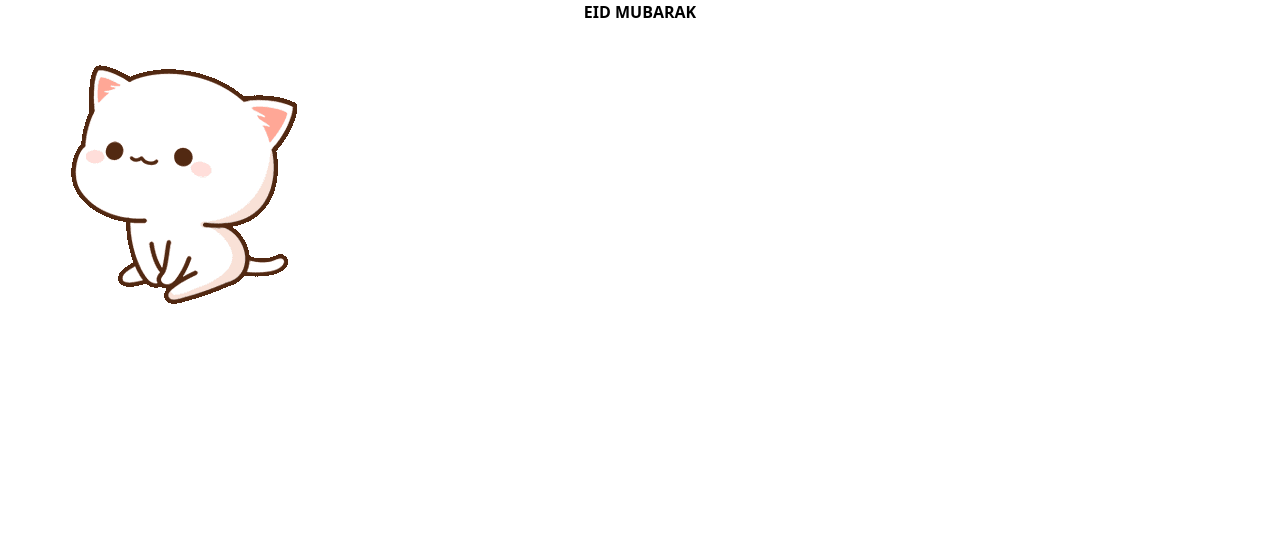
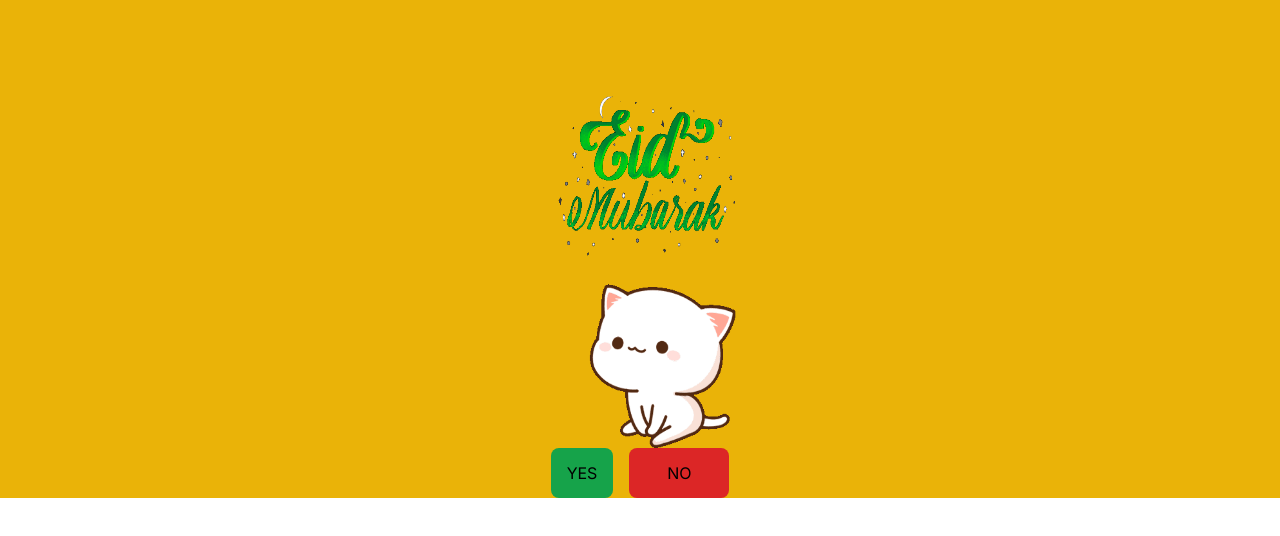
Before and after one commit to Samir-Alam/EID-Mubarak, a Next.js app: page / in a window 1280 px wide. Shown: the top 536 px of the page. Built offline with nearby package versions, Linux system fonts and the light colour scheme.

Commit message:
gifs added

```diff
--- a/app/page.tsx
+++ b/app/page.tsx
@@ -1,13 +1,31 @@
+"use client";
+
 import Image from "next/image";
 import kitty from "../public/kitty//pwssss.gif"
+import eidMubarak from '../public/eid-mubarak.gif'
+import { useState } from "react";
 
 export default function Home() {
+
+  const [count, setCount] = useState(0);
+  const [buttonWidth, setButtonWidth] = useState(100);
+  const [buttonHeight, setButtonHeight] = useState(50)
+
+  const handleClick = () => {
+    setCount(count+1);
+
+    console.log(count);
+
+  }
+
   return (
-    <div>
-      <div className="font-bold font-sans text-center bottom-10">EID MUBARAK</div>
-      <Image src={kitty}
-      alt="Picture of the author"/>
-
+    <div className="flex items-center flex-col max-h-full bg-yellow-500">
+      <div className="font-bold font-sans text-center top-10 mt-16"><Image className="size-48 bg-transparent" src={eidMubarak} alt="cute kitty"/></div>
+      <Image className="size-48 bg-transparent" src={kitty} alt="cute kitty"/>
+      <div className="btns flex gap-4">
+        <button className="bg-green-600 py-2 px-4 rounded-lg" >YES</button>
+        <button className="bg-red-600 h-24 w-12 rounded-lg" onClick={handleClick} style={{ width: `${buttonWidth}px`, height: `${buttonHeight}px` }}>NO</button>
+      </div>
     </div>
   );
 }
```
Also changed, not shown: public/eid-mubarak.gif (added), public/kitty/moneyKitty.gif (added).
